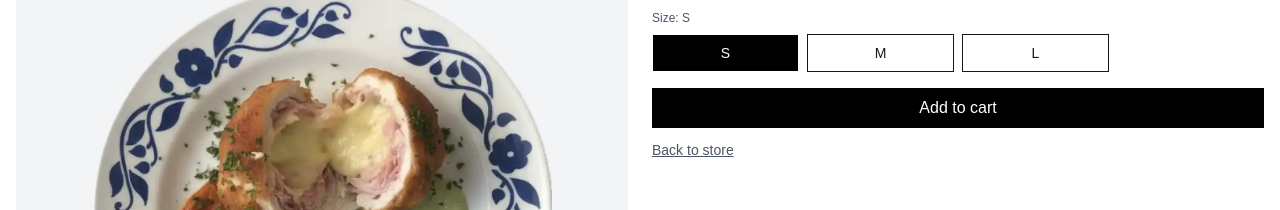
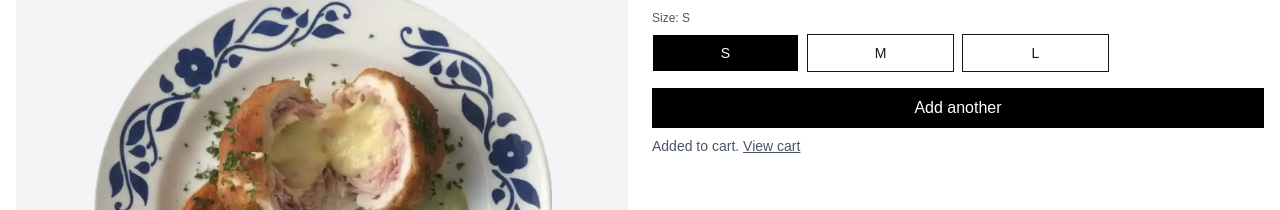
Before and after one commit to JungYi/so-store, a Next.js app: page /product/SO-01 in a window 1280 px wide. Both pictures are taken after a click on the button "Add to cart". Shown: the part 155-365 px from the top of the page. Built offline with nearby package versions, Linux system fonts and the light colour scheme.

Commit message:
feat(frontend/product): add add-to-cart confirmation feedback

```diff
--- a/src/app/product/[id]/page.tsx
+++ b/src/app/product/[id]/page.tsx
@@ -18,6 +18,7 @@ type FetchState =
 export default function ProductDetail() {
   const [state, setState] = useState<FetchState>({ status: 'idle' });
   const [size, setSize] = useState<string | null>(null);
+  const [added, setAdded] = useState(false);
   const add = useCartStore((s) => s.add);
   const params = useParams<{ id: string }>();
   const id = params?.id;
@@ -33,6 +34,7 @@ export default function ProductDetail() {
     async function run(): Promise<void> {
       try {
         setState({ status: 'loading' });
+        setAdded(false);
 
         const res = await fetch(`/api/products/${encodeURIComponent(id)}`, {
           cache: 'no-store',
@@ -65,6 +67,14 @@ export default function ProductDetail() {
     if (state.status !== 'success' || !size) return;
     const p = state.data;
     add({ id: p.id, name: p.name, price: p.price, size }, 1);
+    setAdded(true);
+  };
+
+  const handleSizeSelect = (nextSize: string): void => {
+    if (nextSize !== size) {
+      setAdded(false);
+    }
+    setSize(nextSize);
   };
 
   const renderSizes = (sizes: string[]) => {
@@ -86,7 +96,7 @@ export default function ProductDetail() {
                 type="button"
                 className={cls}
                 aria-pressed={selected}
-                onClick={() => setSize(s)}
+                onClick={() => handleSizeSelect(s)}
               >
                 {s}
               </button>
@@ -157,15 +167,17 @@ export default function ProductDetail() {
               className="mt-4 w-full bg-black px-4 py-2 text-white disabled:opacity-50 cursor-pointer hover:opacity-90 focus:outline-none focus:ring"
               aria-label="Add to cart"
             >
-              {size ? 'Add to cart' : 'Select size to add'}
+              {added ? 'Add another' : size ? 'Add to cart' : 'Select size to add'}
             </button>
 
-            <Link
-              href="/"
-              className="mt-3 inline-block text-sm text-gray-600 underline"
-            >
-              Back to store
-            </Link>
+            {added ? (
+              <p className="mt-2 text-sm text-gray-600" aria-live="polite">
+                Added to cart.{' '}
+                <Link href="/cart" className="underline hover:text-black">
+                  View cart
+                </Link>
+              </p>
+            ) : null}
           </div>
         </section>
       )}
```
